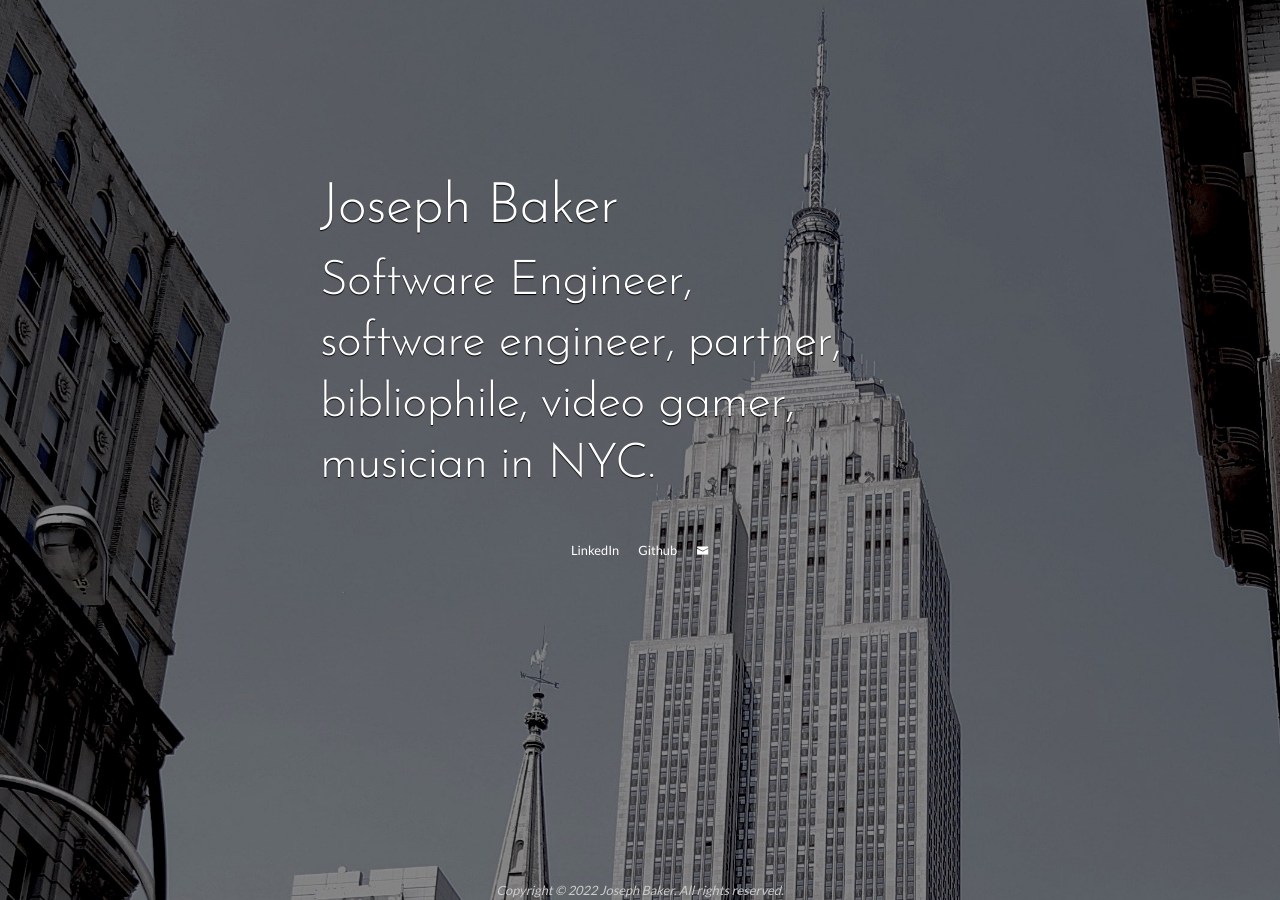
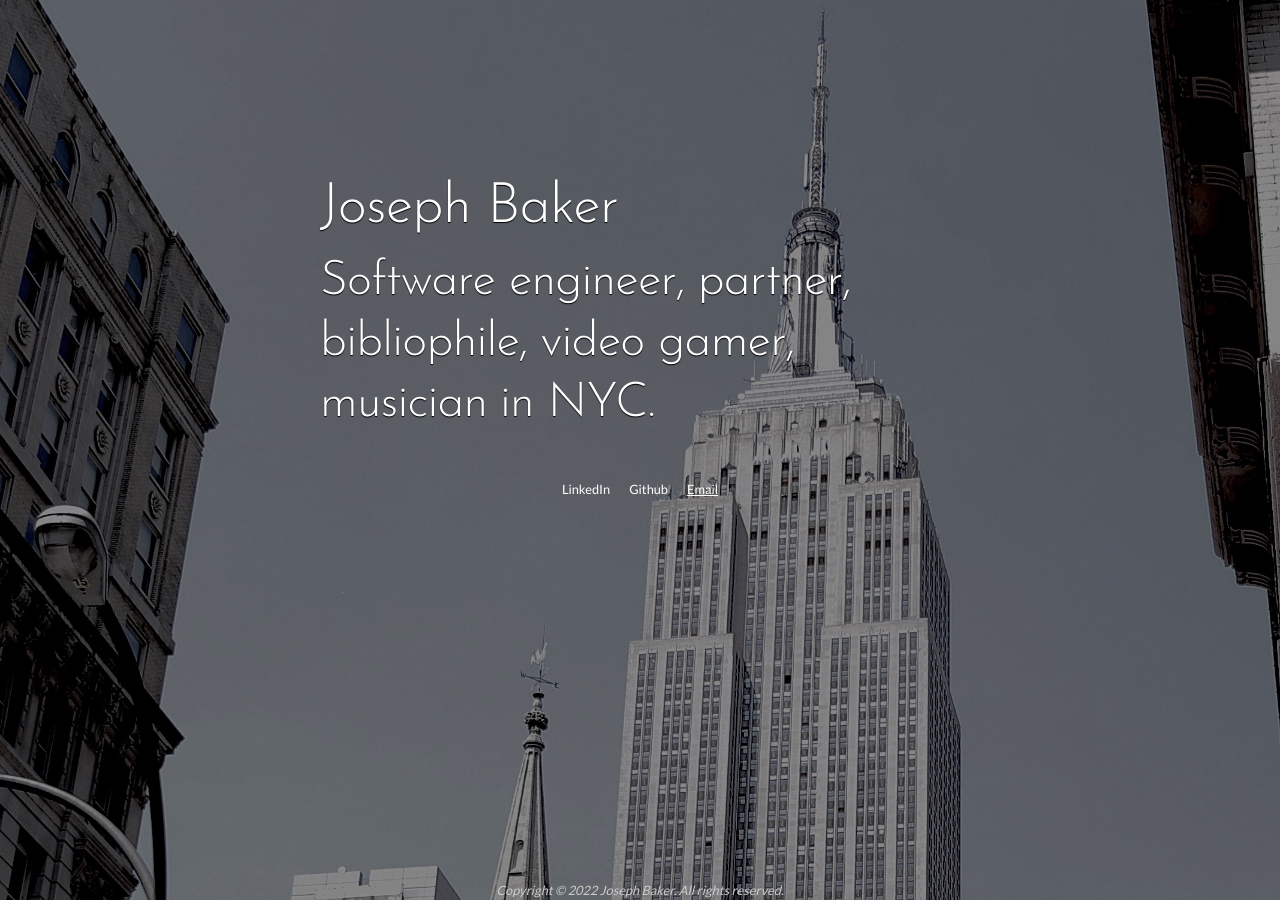
Before and after one commit to blatherwock/blatherwock.github.com, a Jekyll site: the page built from index.md, in a window 1280 px wide. Built offline with Jekyll 4.4.1, drawn with Linux system fonts in a browser that asks for light colours.

Commit message:
more copy changes

```diff
--- a/index.md
+++ b/index.md
@@ -8,19 +8,14 @@ Joseph Baker
 ============
 
 <h2>
-  <a onclick='toggleParagraphVisibility("current_work_desc")'>Software Engineer</a>,
+  <a onclick='toggleParagraphVisibility("engineer_desc")'>Software engineer</a>,
 </h2>
-<p id="current_work_desc">Currently at Spark Advisors where I build software helping medicare patients navigate the healthcare system.</p>
-
-<h2>
-  <a onclick='toggleParagraphVisibility("engineer_desc")'>software engineer</a>,
-</h2>
-<p id="engineer_desc">Professional experience spans across the stack and through leadership positions. I studied computer science and machine learning at Columbia University.</p>
+<p id="engineer_desc">Currently at Spark Advisors where I build software helping medicare patients navigate the healthcare system. Prior experience spans across the stack and through leadership positions. I studied computer science and machine learning at Columbia University.</p>
 
 <h2>
   <a onclick='toggleParagraphVisibility("partner_desc")'>partner</a>,
 </h2>
-<p id="partner_desc">Check out what he's up to <a href="http://www.blargon.net">here</a></p>
+<p id="partner_desc">Check out what he's up to <a href="https://www.blargon.net">here</a></p>
 
 <h2>
   <a onclick='toggleParagraphVisibility("book_desc")'>bibliophile</a>,
@@ -43,5 +38,5 @@ Joseph Baker
 <ul>
   <li><a href="https://www.linkedin.com/in/blatherwock" rel="me" class="bl-icon" title="LinkedIn">LinkedIn</a></li>
   <li><a href="https://github.com/blatherwock" rel="me" class="bl-icon" title="Github">Github</a></li>
-  <li><a class="bl-email bl-icon" href="/" data-email="MVvjjMGyA2bygrben99wGhJ9VSaY/bTEgenDoXsa8ZrCpwl7OBYYdpn8AnY=" title="Contact"><i class="icofont-envelope"></i></a></li>
+  <li><a class="bl-email" href="/" data-email="MVvjjMGyA2bygrben99wGhJ9VSaY/bTEgenDoXsa8ZrCpwl7OBYYdpn8AnY=" title="Contact">Email</a></li>
 </ul>
```
